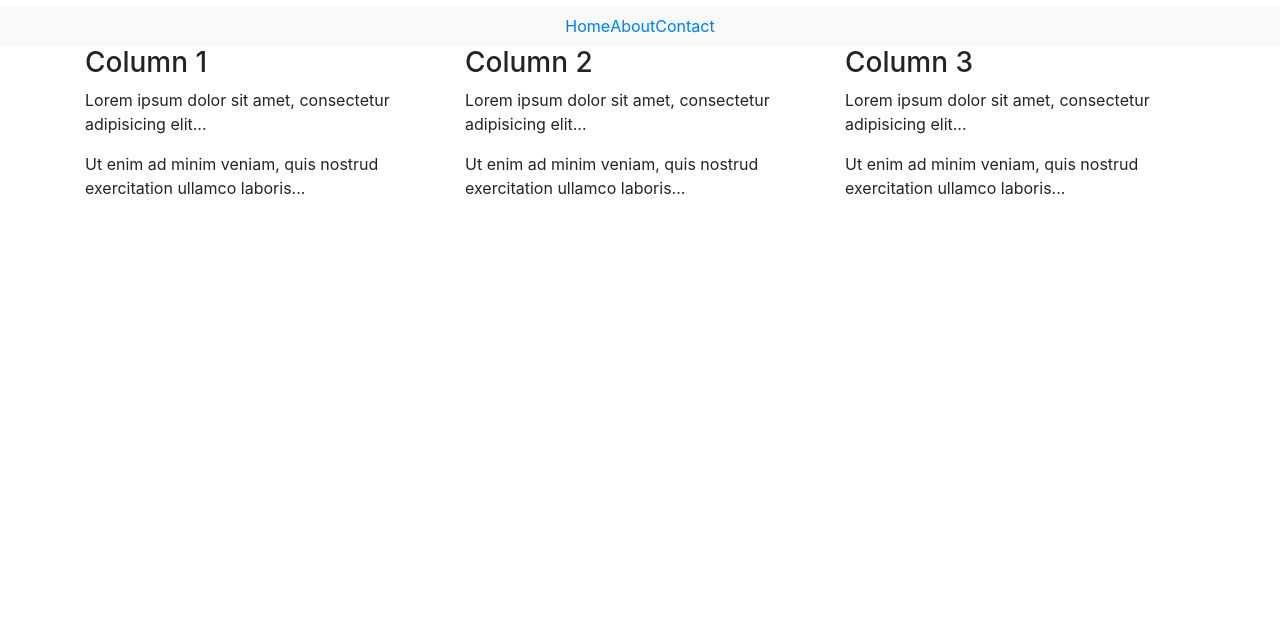
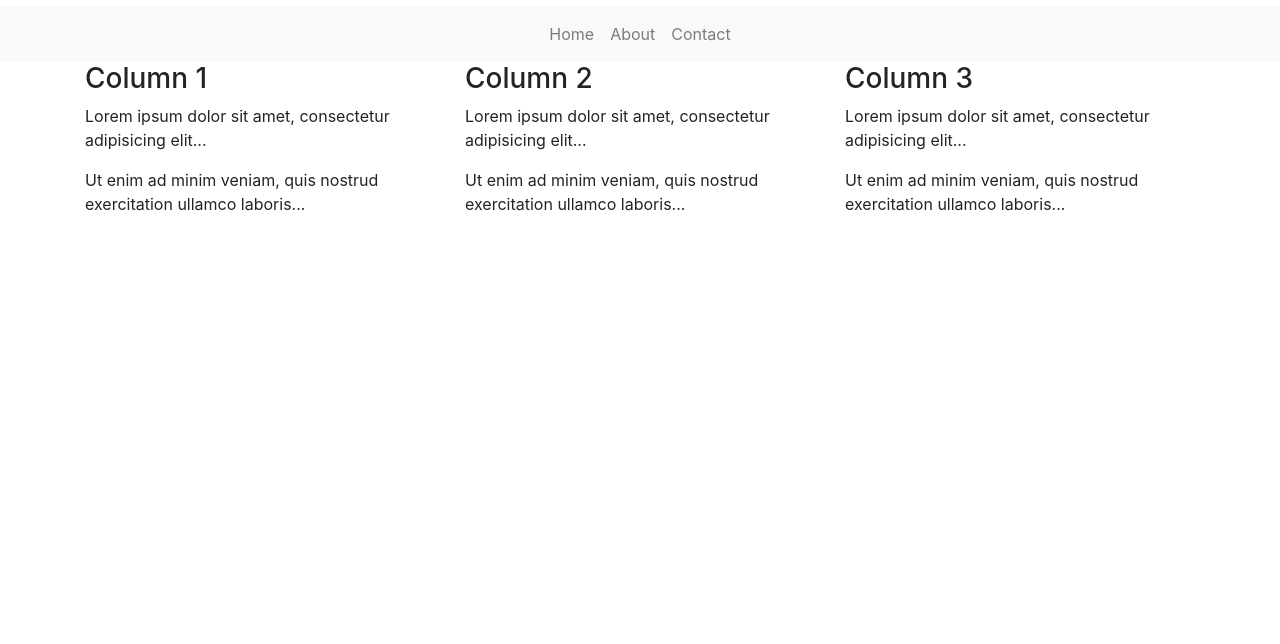
Before and after one commit to FBW41-2/3-uib-bootstrap-Doven585, a plain HTML site: page image/index.html in a window 1280 px wide. Shown: the part 156-800 px from the top of the page. Drawn offline with nearby package versions, Linux system fonts and the light colour scheme.

Commit message:
bootstrap2

```diff
--- a/image/index.html
+++ b/image/index.html
@@ -10,16 +10,16 @@
     <div class="jubotron d-flex p-5 mb-2 bg-info text-black justify-content-center border border rounded-sm">
         <h1>Bootstrap Page</h1>
     </div>
-    <nav class="border-boiton navbar navbar-expand-lg navbar-light bg-light">
+    <nav class="border-botton navbar navbar-expand-lg navbar-light bg-light">
         <button class="navbar-toggler" type="button" data-toggle="collapse" data-target="navbarSupportedContent" aria-controls="navbarSupportedContent" aria-expanded="false" aria-label="Toggle navigation">
             <span class="navbar-toggler-icon"></span>
         </button>
         <div class="collapse navbar-collapse d-lg-flex justify-content-lg-center"
             id="navbarSupportedContent">
             <ul class="navbar-nav">
-                <li class="nav-item"><a class="navlink" href="#">Home</a></li>
-                <li class="nav-item"><a class="navlink" href="#">About</a></li>
-                <li class="nav-item"><a class="navlink" href="#">Contact</a></li>
+                <li class="nav-item"><a class="nav-link" href="#">Home</a></li>
+                <li class="nav-item"><a class="nav-link" href="#">About</a></li>
+                <li class="nav-item"><a class="nav-link" href="#">Contact</a></li>
             </ul>
 
 
```
